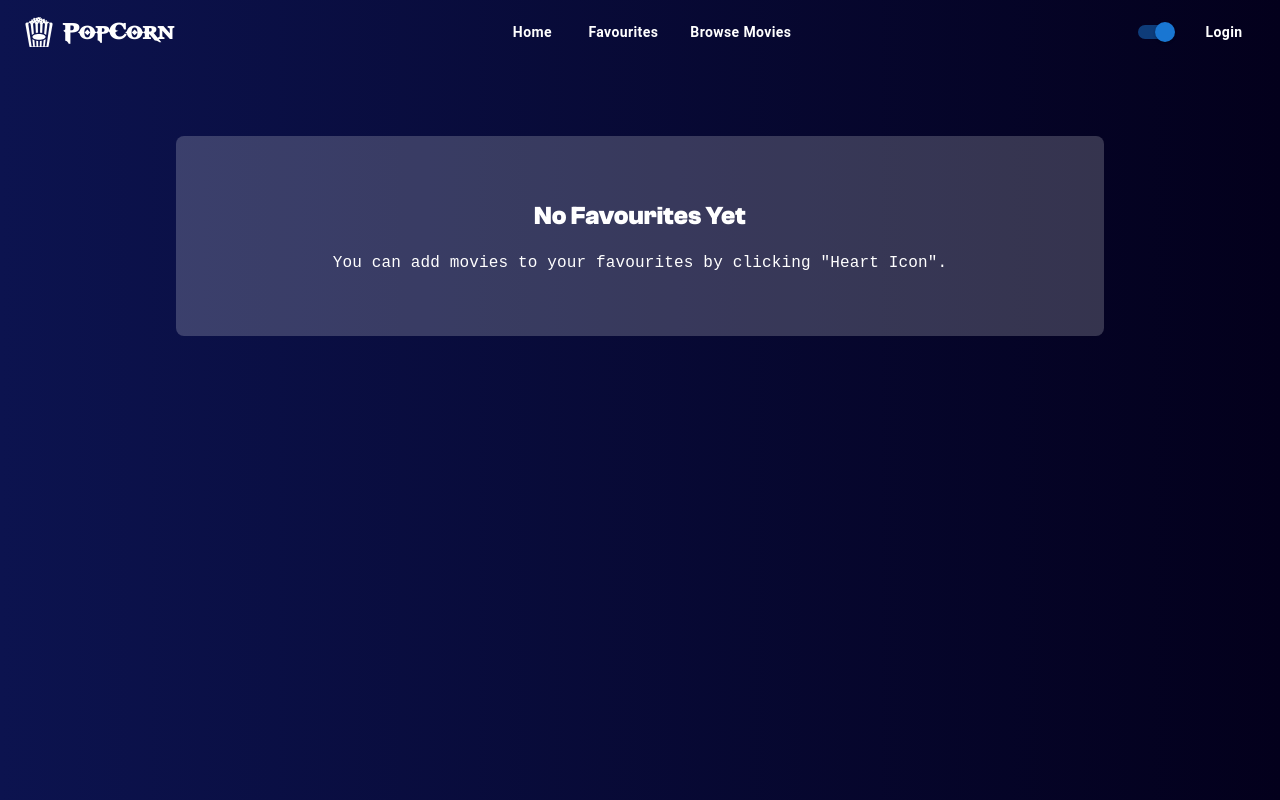
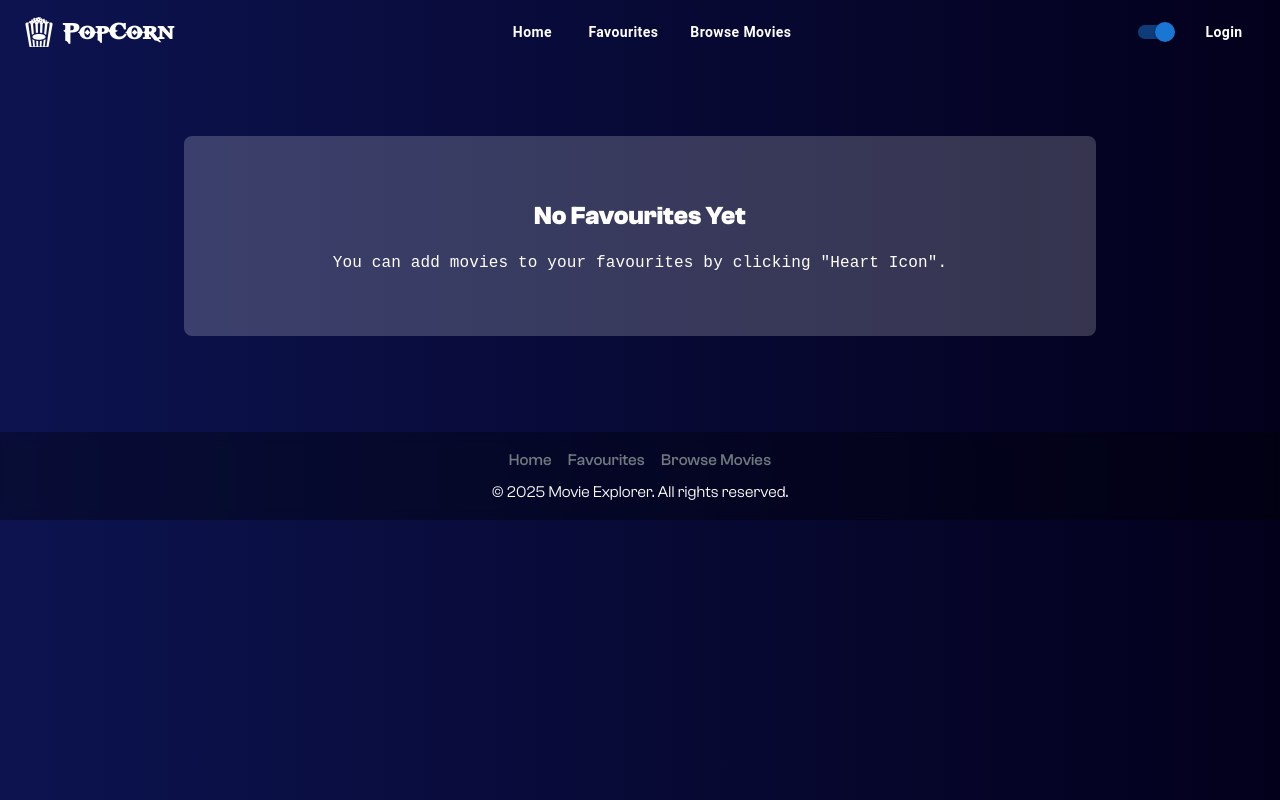
Before and after one commit to dinukaviraji/Movie-Explorer, a React (Vite) app: page /favorites in a window 1280 px wide. Built offline with nearby package versions, Linux system fonts and the light colour scheme.

Commit message:
added a footer

```diff
--- a/src/App.jsx
+++ b/src/App.jsx
@@ -7,6 +7,7 @@ import { BrowserRouter as Router, Routes, Route } from 'react-router-dom';
 import { CssBaseline, Box } from '@mui/material';
 import Navbar from './components/navbar';
 import FavoriteMovies from './pages/Favourites';
+import Footer from './components/Footer';
 
 function App() {
 
@@ -30,7 +31,7 @@ function App() {
         }}
       >
         <Navbar toggleTheme={toggleTheme} isDarkMode={isDarkMode} />
-        <Box sx={{ p:{xs:1, md:2} }}>
+        <Box sx={{ py:{xs:1, md:2}, px:{md:3} }}>
       <Routes>
         <Route path="/" element={<Homepage />} />
         <Route path="/movie/:id" element={<DetailsPage />} />
@@ -38,6 +39,7 @@ function App() {
         <Route path="/favorites" element={<FavoriteMovies />} />
       </Routes>
       </Box>
+        <Footer/>
       </Box>
 
     </Router>
--- /dev/null
+++ b/src/components/Footer.jsx
@@ -0,0 +1,21 @@
+import { Box, Typography } from '@mui/material';
+const Footer = () => {
+  return (
+    <Box component="footer"
+    sx={{ width: '100%',py: 2, px: 3,mt: 'auto',textAlign: 'center',color: 'white', backgroundColor: 'rgba(0, 0, 0, 0.3)', backdropFilter: 'blur(6px)'}}>
+        <Typography sx={{fontSize: { xs: '0.8rem', md: '1rem' }, fontFamily: 'ClashGrotesk', fontWeight:500, mb: 1, a: {color: '#71797E', textDecoration: 'none', '&:hover': {color: 'white'}}}}>
+            <ul style={{listStyle: 'none', padding: 0, margin: 0, display: 'flex', justifyContent:'center', gap: '1rem'}}>
+                <li><a href='/' > Home </a> </li>
+                <li><a href='/favorites'> Favourites </a> </li>
+                <li><a href='/browse-movies'> Browse Movies</a> </li>
+            </ul>
+        </Typography>
+        <Typography sx={{fontSize: { xs: '0.8rem', md: '1rem' }, fontFamily: 'ClashGrotesk'}}>
+        &copy; {new Date().getFullYear()} Movie Explorer. All rights reserved.
+        </Typography>
+
+    </Box>
+    );
+};
+
+export default Footer;
--- a/src/pages/BrowseMovies.jsx
+++ b/src/pages/BrowseMovies.jsx
@@ -147,7 +147,7 @@ const BrowseMovies = () => {
         value={filters.year}
         onChange={handleChange}
         sx={{
-          width:{ xs:70, md: 180 },
+          width:{ xs:80, md: 180 },
           bgcolor: '#f0f8ff',
           '& .MuiInputBase-root': {
             height: 35,
@@ -168,7 +168,7 @@ const BrowseMovies = () => {
           value={filters.rating}
           onChange={handleChange}
           displayEmpty
-          sx={{bgcolor: '#f0f8ff', height: 35, width: {xs: 140, md: 180}}}
+          sx={{bgcolor: '#f0f8ff', height: 35, width: {xs: 130, md: 180}}}
         >
           <MenuItem value="">All Ratings</MenuItem>
           {[9, 8, 7, 6, 5].map((rating) => (
--- a/src/pages/detailspage.jsx
+++ b/src/pages/detailspage.jsx
@@ -8,6 +8,7 @@ import { Box, Typography, Button, Modal, Grid, IconButton} from '@mui/material';
 const DetailsPage = () => {
   const { id } = useParams(); // Get the movie ID from the URL
 
+  const [loading, setLoading] = useState(true); // Loading state
   const [movie, setMovie] = useState(null);  // Store movie details
   const [cast, setCast] = useState([]); // Store cast members
   const [trailerKey, setTrailerKey] = useState('');
@@ -57,8 +58,7 @@ const DetailsPage = () => {
     loadDetails();
   }, [id]);
 
-  if (!movie) return <Typography>Movie not found.</Typography>;   // Show message if movie is not found
-
+  if (loading) return null;
 
 return (
     <Box p={4}>
--- a/src/pages/homepage.jsx
+++ b/src/pages/homepage.jsx
@@ -42,9 +42,9 @@ const Homepage = () => {
 
 
   return (
-    <Box sx={{ px: 3, py: 4 }}>
+    <Box sx={{ px: {md:3}, py: 4 }}>
         <HeroSection/>
-        <Typography sx={{my: 3, fontFamily: 'ClashGrotesk', fontSize:{ xs: '1.2rem', md: '1.6rem' }}}>
+        <Typography sx={{my: 3, mx:2, fontFamily: 'ClashGrotesk', fontSize:{ xs: '1.2rem', md: '1.6rem' }}}>
           Trending Movies</Typography>
         <MovieGrid
         movies={movies}
```
